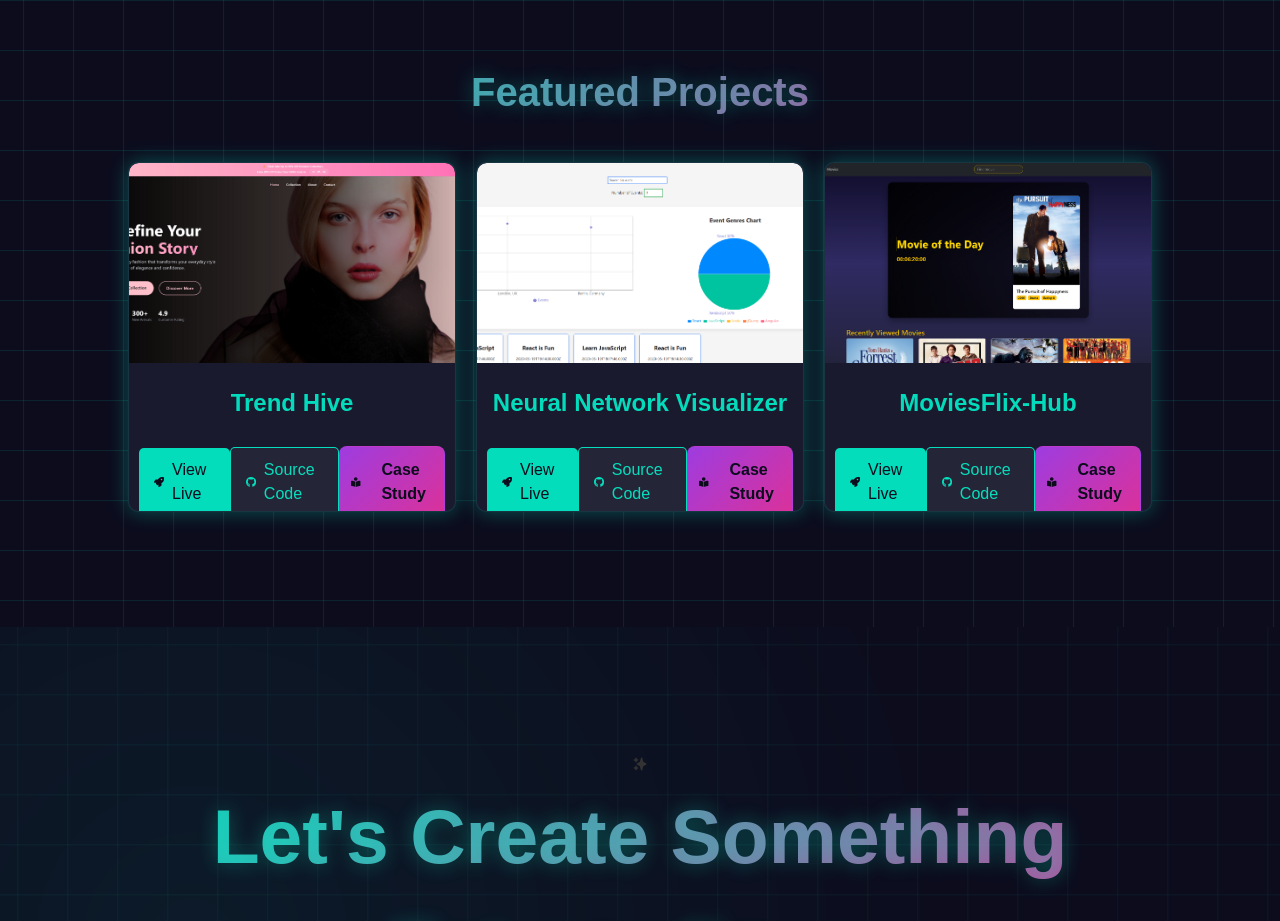
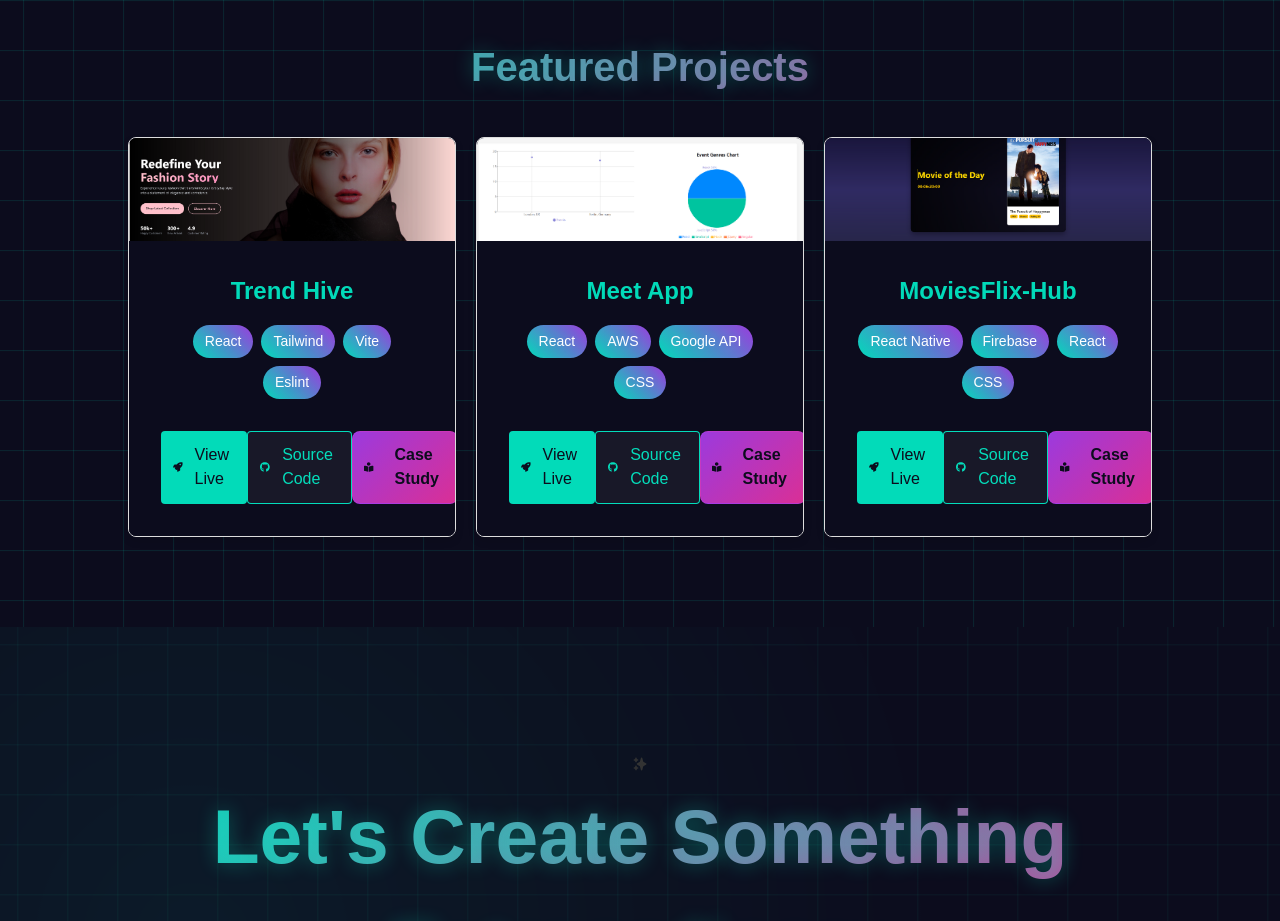
Before and after one commit to JDestefano11/React-Portfolio-Vite, a React (Vite) app: page / in a window 1280 px wide. Shown: the part 3580-4501 px from the top of the page. Built offline with nearby package versions, Linux system fonts and the light colour scheme.

Commit message:
"Updated the project cards to look more professional"

```diff
--- a/src/components/ProjectSection/ProjectSection.css
+++ b/src/components/ProjectSection/ProjectSection.css
@@ -61,99 +61,123 @@
   gap: 20px;
 }
 .epic-card {
-  position: relative;
-  overflow: hidden;
-  border-radius: 10px;
-  box-shadow: var(--aurora-glow);
-  transition: transform 0.3s ease, box-shadow 0.3s ease;
+  height: 400px;
   display: flex;
   flex-direction: column;
   justify-content: space-between;
-  height: 350px;
-  background-color: var(--card-bg);
-  border: 1px solid rgba(0, 255, 213, 0.12);
+  border: 1px solid #ddd;
+  border-radius: 8px;
+  overflow: hidden;
+  box-shadow: 0 4px 8px rgba(0, 0, 0, 0.1);
+  transition: transform 0.3s;
 }
 
 .epic-card:hover {
-  transform: translateY(-10px);
-  box-shadow: 0 8px 16px var(--aurora-purple);
+  transform: translateY(-5px);
 }
 
 .card-content {
-  position: relative;
+  padding: 16px;
+  display: flex;
+  flex-direction: column;
+  justify-content: space-between;
+  flex-grow: 1;
+  background-color: var(--digital-black);
 }
 
 .card-image-container {
   position: relative;
+  height: 200px;
+  overflow: hidden;
 }
 
-.card-content img {
+.card-image-container img {
   width: 100%;
-  height: 200px;
+  height: 100%;
   object-fit: cover;
-  border-radius: 10px 10px 0 0;
-}
-
-.card-title {
-  padding: 15px;
-  text-align: center;
-  background-color: transparent;
-}
-
-.card-title h3 {
-  margin: 0;
-  font-size: 1.5rem;
-  color: var(--aurora-teal);
 }
 
 .card-overlay {
   position: absolute;
   top: 0;
   left: 0;
-  right: 0;
-  height: 200px;
-  background: linear-gradient(135deg, rgba(0, 0, 0, 0.6), rgba(0, 0, 0, 0.8));
-  color: white;
+  width: 100%;
+  height: 100%;
+  background: rgba(0, 0, 0, 0.5);
   opacity: 0;
-  transition: opacity 0.3s ease;
-  padding: 20px;
-  display: flex;
-  justify-content: center;
-  align-items: center;
-  border-radius: 10px 10px 0 0;
-  pointer-events: none;
+  transition: opacity 0.3s;
 }
 
-.epic-card:hover .card-overlay {
+.card-image-container:hover .card-overlay {
   opacity: 1;
 }
 
 .card-description {
+  color: #fff;
+  padding: 10px;
   text-align: center;
-  font-size: 1rem;
-  color: rgba(255, 255, 255, 0.9);
-  line-height: 1.5;
-  margin: 0;
 }
 
+.card-info {
+  padding: 16px;
+  flex-grow: 1;
+  display: flex;
+  flex-direction: column;
+  justify-content: space-between;
+}
+
+.card-title {
+  margin-bottom: 16px;
+  text-align: center;
+  color: var(--aurora-teal);
+}
+
+.card-title h3 {
+  font-size: 1.5rem;
+}
+
+.card-tech {
+  display: flex;
+  flex-wrap: wrap;
+  gap: 8px;
+  margin-bottom: 16px;
+  justify-content: center;
+}
+
+.tech-tag {
+  background: linear-gradient(45deg, var(--aurora-teal), var(--aurora-purple));
+  border-radius: 20px;
+  padding: 6px 12px;
+  font-size: 14px;
+  color: white;
+  text-shadow: var(--aurora-glow);
+  transition: background-color 0.3s, color 0.3s;
+}
+
+.tech-tag:hover {
+  background: linear-gradient(45deg, var(--aurora-pink), var(--aurora-teal));
+  color: white;
+}
 .card-actions {
   display: flex;
-  justify-content: space-around;
-  align-items: center;
-  padding: 10px;
-  border-radius: 0 0 10px 10px;
-  background-color: transparent;
+  justify-content: space-between;
+  margin-top: 16px;
 }
 
 .action-btn {
-  color: white;
-  padding: 10px 15px;
-  border-radius: 5px;
-  text-decoration: none;
-  transition: background 0.3s ease, transform 0.2s ease;
   display: flex;
   align-items: center;
-  pointer-events: auto;
+  gap: 4px;
+  padding: 8px 12px;
+  background-color: #007bff;
+  color: white;
+  border-radius: 4px;
+  text-decoration: none;
+  transition: background-color 0.3s;
+}
+
+.action-btn:hover {
+  background-color: #0056b3;
 }
 
 .action-btn.live {
--- a/src/components/ProjectSection/ProjectSection.jsx
+++ b/src/components/ProjectSection/ProjectSection.jsx
@@ -1,4 +1,4 @@
-import React, { useState } from "react";
+import React from "react";
 import { FaGithub, FaRocket, FaBookReader } from "react-icons/fa";
 import { Link } from "react-router-dom";
 import "./ProjectSection.css";
@@ -9,7 +9,6 @@
 const ProjectCard = ({ project }) => {
   return (
     <div className="epic-card">
-      <div className="card-content">
       <div className="card-image-container">
         <img src={project.image} alt={project.title} />
         <div className="card-overlay">
@@ -18,9 +17,17 @@
           </div>
         </div>
       </div>
+      <div className="card-content">
         <div className="card-info">
           <div className="card-title">
             <h3>{project.title}</h3>
+          </div>
+          <div className="card-tech">
+            {project.tech.map((tech, index) => (
+              <span key={index} className="tech-tag">
+                {tech}
+              </span>
+            ))}
           </div>
           <div className="card-actions">
             <a href={project.liveUrl} className="action-btn live">
@@ -59,10 +66,10 @@
     },
     {
       id: 2,
-      title: "Neural Network Visualizer",
+      title: "Meet App",
       image: MeetApp,
       description:
-        "The Meet App is a web application designed to help users discover and keep track of upcoming events. The app provides various features to enhance the user experience, such as filtering events by city, showing/hiding event details, specifying the number of events to display, offline usage capabilities, adding the app as a shortcut to the home screen, and displaying charts to visualize event details.",
+        "Meet App is a web application for discovering and tracking events. Key features include city-based filtering, toggling event details, customizing event display, offline functionality, home screen shortcuts, and visualizing event data with charts.",
       tech: ["React", "AWS", "Google API", "CSS"],
       liveUrl: "#",
       codeUrl: "#",
@@ -72,7 +79,7 @@
       title: "MoviesFlix-Hub",
       image: MoviesFlix,
       description:
-        "MoviesFlix-Hub is a React-based client-side application designed for movie enthusiasts. It offers a dynamic and user-friendly interface where users can browse and search for movies, view detailed information, and manage their favorite films. The application also includes features for updating user profiles, such as changing personal details and managing favorite movie lists. With a focus on seamless user experience and responsive design, MoviesFlix-Hub provides an engaging platform for discovering and organizing movie content.",
+        "MoviesFlix-Hub, my first project with React, is a movie application for browsing, searching, and managing favorite films. This project highlights my growth as a developer, showcasing skills in responsive design, seamless user experiences, and dynamic front-end development.",
       tech: ["React Native", "Firebase", "React", "CSS"],
       liveUrl: "#",
       codeUrl: "#",
```
Lines whose indentation alone changed are shown as unchanged.
